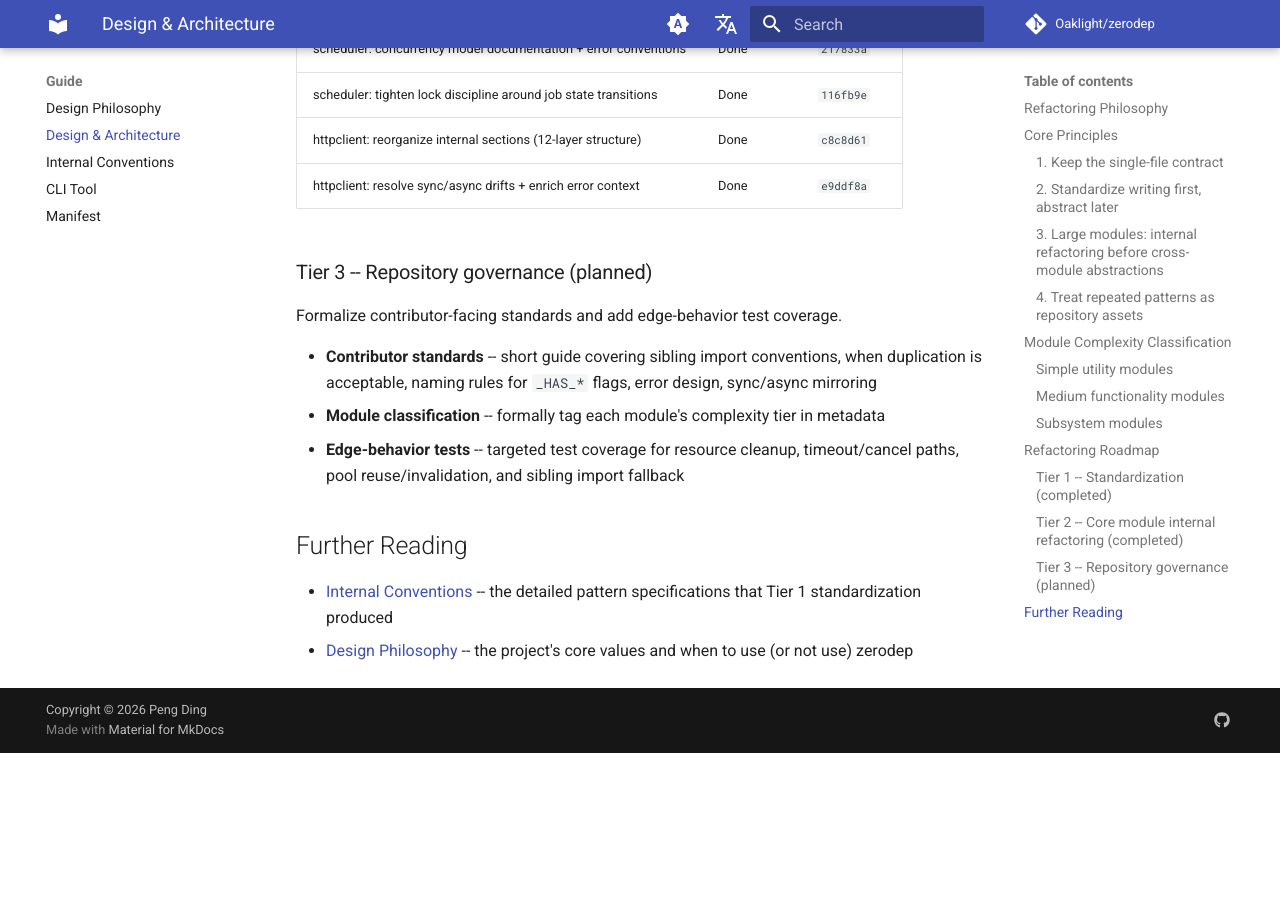
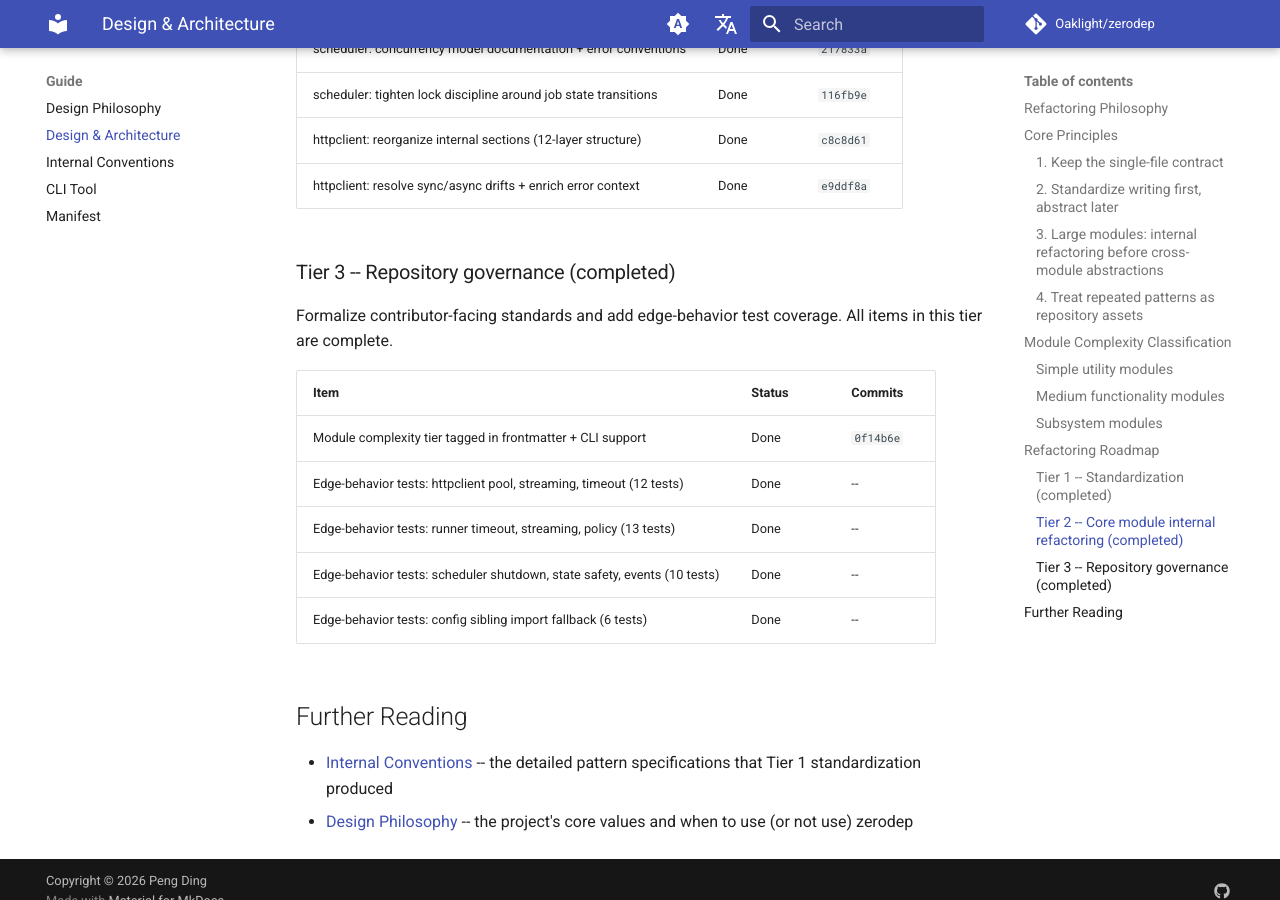
Before and after one commit to Oaklight/zerodep, an MkDocs documentation site: the page built from docs/guide/design.md, in a window 1280 px wide and 900 px high, scrolled down 4541 px. Built offline with MkDocs 1.6.1 and Material for MkDocs 9.7.7, drawn with Linux system fonts in a browser that asks for light colours; comment, search, counter and statistics services are not loaded; before the commit the page ends 5294 px from its top, so only the background shows below that.

Commit message:
docs: mark tier 3 complete in design page

```diff
--- a/docs/guide/design.md
+++ b/docs/guide/design.md
@@ -132,13 +132,17 @@ Internal structural improvements to the three largest subsystem modules. All ite
 | httpclient: reorganize internal sections (12-layer structure) | Done | `c8c8d61` |
 | httpclient: resolve sync/async drifts + enrich error context | Done | `e9ddf8a` |
 
-### Tier 3 -- Repository governance (planned)
+### Tier 3 -- Repository governance (completed)
 
-Formalize contributor-facing standards and add edge-behavior test coverage.
+Formalize contributor-facing standards and add edge-behavior test coverage. All items in this tier are complete.
 
-- **Contributor standards** -- short guide covering sibling import conventions, when duplication is acceptable, naming rules for `_HAS_*` flags, error design, sync/async mirroring
-- **Module classification** -- formally tag each module's complexity tier in metadata
-- **Edge-behavior tests** -- targeted test coverage for resource cleanup, timeout/cancel paths, pool reuse/invalidation, and sibling import fallback
+| Item | Status | Commits |
+|------|--------|---------|
+| Module complexity tier tagged in frontmatter + CLI support | Done | `0f14b6e` |
+| Edge-behavior tests: httpclient pool, streaming, timeout (12 tests) | Done | -- |
+| Edge-behavior tests: runner timeout, streaming, policy (13 tests) | Done | -- |
+| Edge-behavior tests: scheduler shutdown, state safety, events (10 tests) | Done | -- |
+| Edge-behavior tests: config sibling import fallback (6 tests) | Done | -- |
 
 ## Further Reading
 
```
